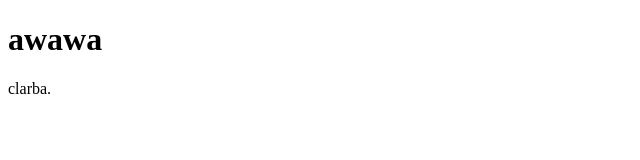
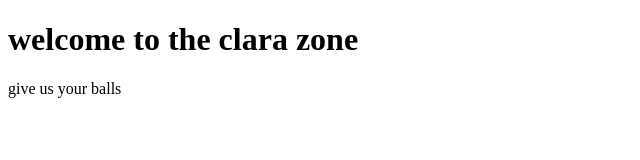
Before and after one commit to taythojulbra/taythojulbra.github.io, a plain HTML site: page index.html in a window 1280 px wide. Shown: the whole page, without its empty margins (0-640 px from the left). Drawn offline with Linux system fonts and the light colour scheme.

Commit message:
Update index.html

```diff
--- a/index.html
+++ b/index.html
@@ -1,7 +1,7 @@
 <!DOCTYPE html>
 <html>
 <body>
-<h1>awawa</h1>
-<p>clarba.</p>
+<h1>welcome to the clara zone</h1>
+<p>give us your balls</p>
 </body>
 </html>
```
